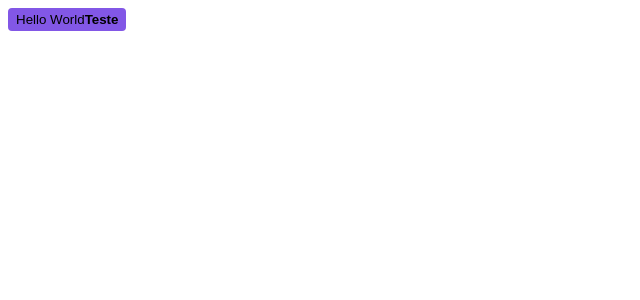
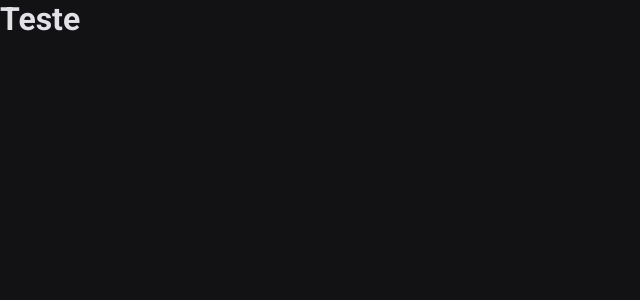
Before and after one commit to davirlima/ignite-shop, a Next.js app: page / in a window 1280 px wide. Shown: the top 300 px of the page, without its empty margins (0-640 px from the left). Built offline with nearby package versions, Linux system fonts and the light colour scheme.

Commit message:
estilos globais

```diff
--- a/src/pages/_app.tsx
+++ b/src/pages/_app.tsx
@@ -1,5 +1,8 @@
-function MyApp({ Component, pageProps }) {
+import { AppProps } from "next/app";
+import { globalStyles } from "../styles/global";
+
+globalStyles();
+
+export default function App({ Component, pageProps }: AppProps) {
   return <Component {...pageProps} />;
 }
-
-export default MyApp;
--- a/src/pages/index.tsx
+++ b/src/pages/index.tsx
@@ -1,25 +1,3 @@
-import { styled } from "../styles";
-
-const Button = styled("button", {
-  backgroundColor: "$rocketseat",
-  borderRadius: 4,
-  border: 0,
-  padding: "4px 8px",
-
-  span: {
-    fontWeight: "bold",
-  },
-
-  "&:hover": {
-    filter: "brightness(0.8)",
-  },
-});
-
 export default function Home() {
-  return (
-    <Button>
-      Hello World
-      <span>Teste</span>
-    </Button>
-  );
+  return <h1>Teste</h1>;
 }
--- /dev/null
+++ b/src/styles/global.ts
@@ -0,0 +1,19 @@
+import { globalCss } from ".";
+
+export const globalStyles = globalCss({
+  "*": {
+    margin: 0,
+    padding: 0,
+  },
+
+  body: {
+    backgroundColor: "$gray900",
+    color: "$gray100",
+    "-webkit-font-smoothing": "antialiased",
+  },
+
+  "body, input, textarea, button": {
+    fontFamily: "Roboto, sans-serif",
+    fontWeight: 400,
+  },
+});
--- a/src/styles/index.ts
+++ b/src/styles/index.ts
@@ -12,7 +12,15 @@
 } = createStitches({
   theme: {
     colors: {
-      rocketseat: "#8257e6",
+      white: "#ffffff",
+
+      gray900: "#121214",
+      gray800: "#282014",
+      gray300: "#c4c4cc",
+      gray100: "#e1e1e6",
+
+      green500: "#00875f",
+      green300: "#00b37e",
     },
   },
 });
```
